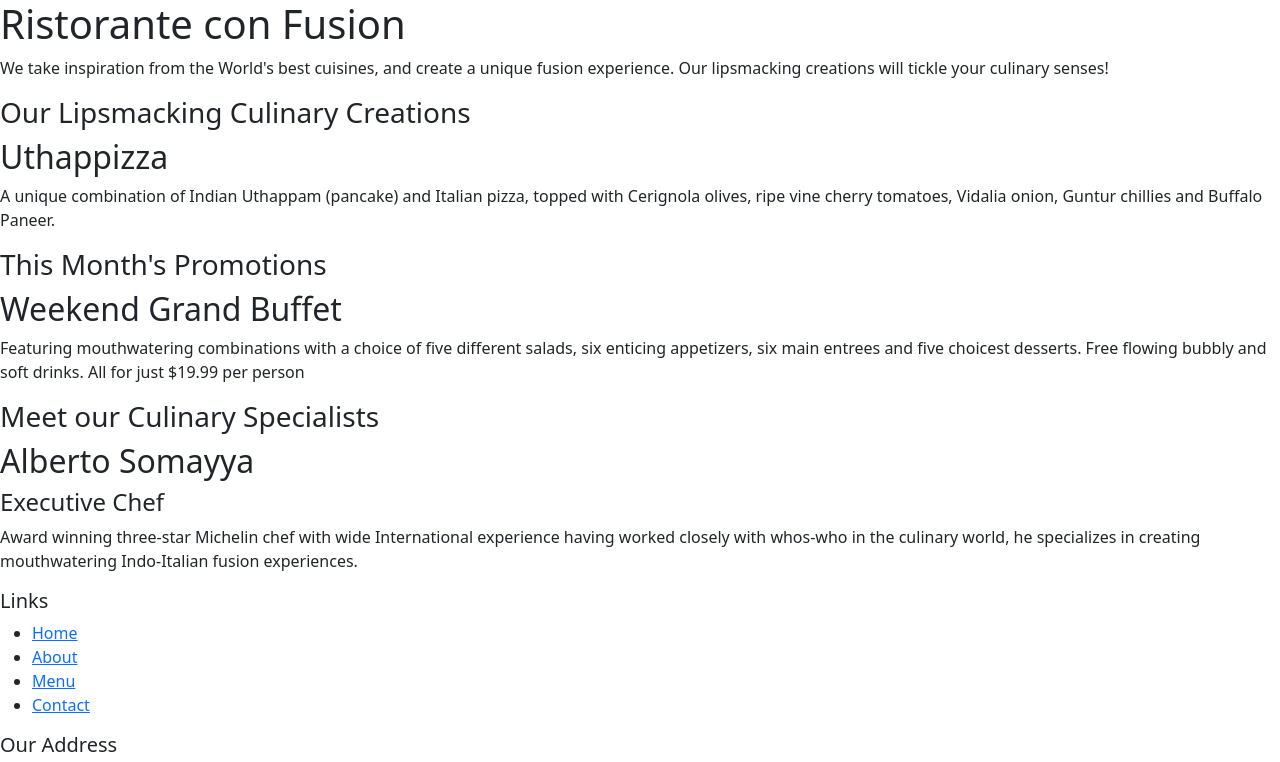
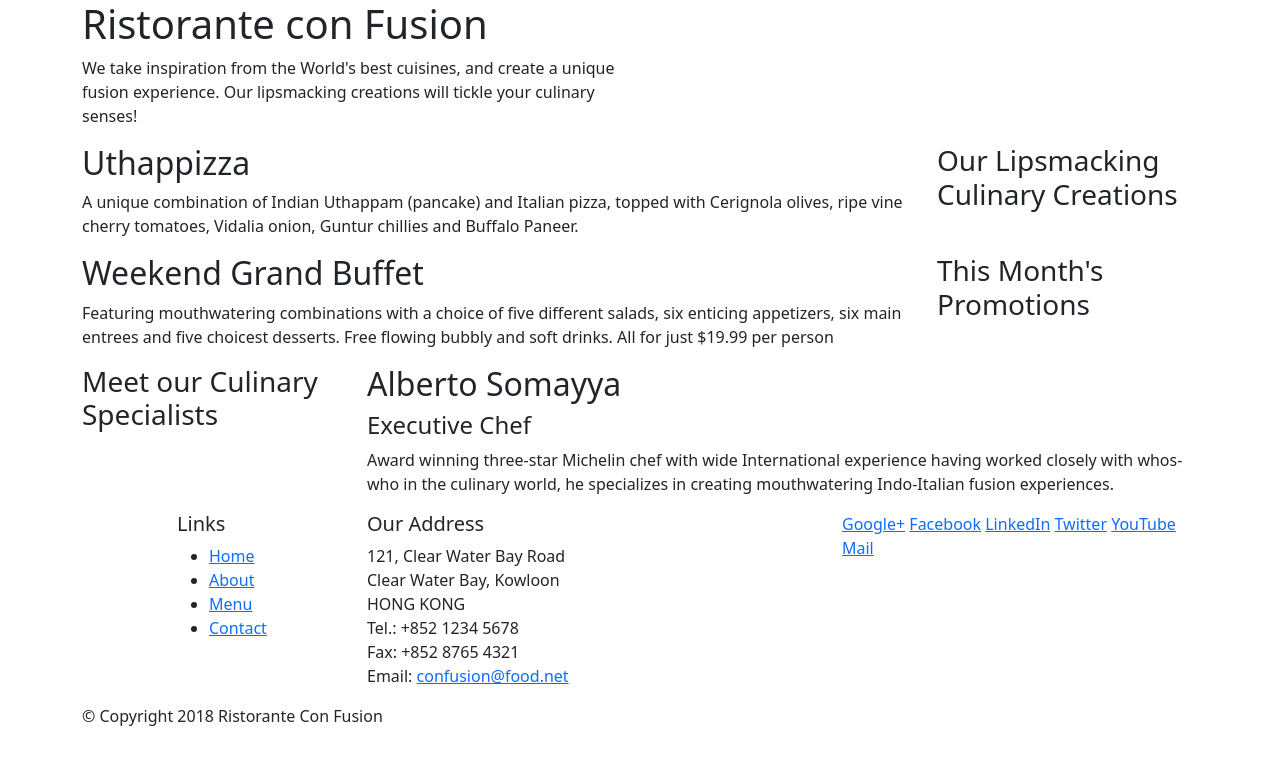
Before and after one commit to djoverbeatz29/cs-bootstrap-intro, a website: page index.html in a window 1280 px wide. Shown: the top 762 px of the page. Drawn offline with nearby package versions, Linux system fonts and the light colour scheme.

Commit message:
Added a bunch of bootstrap styling

```diff
--- a/index.html
+++ b/index.html
@@ -6,52 +6,53 @@
       <meta name="viewport" content="width=device-width, initial-scale=1, shrink-to-fit=no">
       <meta http-equiv="x-ua-compatible" content="ie=edge">
 
+
       <link rel="stylesheet" href="node_modules/bootstrap/dist/css/bootstrap.min.css">
     <title>Ristorante Con Fusion</title>
 </head>
 
 <body>
 
-    <header>
-        <div>
-            <div>
-                <div>
+    <header class="jumbotron">
+        <div class="container">
+            <div class="row">
+                <div class="col-12 col-sm-6">
                     <h1>Ristorante con Fusion</h1>
                     <p>We take inspiration from the World's best cuisines, and create a unique fusion experience. Our lipsmacking creations will tickle your culinary senses!</p>
                 </div>
-                <div>
+                <div class="col-12 col-sm">
                 </div>
             </div>
         </div>
     </header>
 
-    <div>
-        <div>
-            <div>
+    <div class="container">
+        <div class="row">
+            <div class="col-12 col-sm-4 order-sm-last col-md-3">
                 <h3>Our Lipsmacking Culinary Creations</h3>
             </div>
-            <div>
+            <div class="col col-sm order-sm-first col-md">
                 <h2>Uthappizza</h2>
                 <p>A unique combination of Indian Uthappam (pancake) and Italian pizza, topped with Cerignola olives, ripe vine cherry tomatoes, Vidalia onion, Guntur chillies and Buffalo Paneer.</p>
             </div>
         </div>
 
 
-        <div>
-            <div>
+        <div class="row">
+            <div class="col-12 col-sm-4 order-sm-last col-md-3">
                 <h3>This Month's Promotions</h3>
             </div>
-            <div>
+            <div class="col-12 col-sm order-sm-first col-md">
                 <h2>Weekend Grand Buffet</h2>
                 <p>Featuring mouthwatering combinations with a choice of five different salads, six enticing appetizers, six main entrees and five choicest desserts. Free flowing bubbly and soft drinks. All for just $19.99 per person </p>
             </div>
         </div>
 
-        <div>
-            <div>
+        <div class="row">
+            <div class="col-12 col-sm-4 col-md-3">
                 <h3>Meet our Culinary Specialists</h3>
             </div>
-            <div>
+            <div class="col-12 col-sm col-md">
                 <h2>Alberto Somayya</h2>
                 <h4>Executive Chef</h4>
                 <p>Award winning three-star Michelin chef with wide International experience having worked closely with whos-who in the culinary world, he specializes in creating mouthwatering Indo-Italian fusion experiences. </p>
@@ -60,9 +61,9 @@
     </div>
 
     <footer>
-        <div>
-            <div>
-                <div>
+        <div class="container">
+            <div class="row">
+                <div class="col-4 offset-1 col-sm-2">
                     <h5>Links</h5>
                     <ul>
                         <li><a href="#">Home</a></li>
@@ -71,7 +72,7 @@
                         <li><a href="#">Contact</a></li>
                     </ul>
                 </div>
-                <div>
+                <div class="col-7 col-sm-5">
                     <h5>Our Address</h5>
                     <address>
 		              121, Clear Water Bay Road<br>
@@ -82,7 +83,7 @@
 		              Email: <a href="mailto:confusion@food.net">confusion@food.net</a>
 		           </address>
                 </div>
-                <div>
+                <div class="col-12 col-sm-4">
                     <div>
                         <a href="http://google.com/+">Google+</a>
                         <a href="http://www.facebook.com/profile.php?id=">Facebook</a>
@@ -93,13 +94,14 @@
                     </div>
                 </div>
            </div>
-           <div>
-                <div>
+           <div class="row">
+                <div class="col-auto">
                     <p>© Copyright 2018 Ristorante Con Fusion</p>
                 </div>
            </div>
         </div>
     </footer>
+
     <script src="node_modules/jquery/dist/jquery.slim.min.js"></script>
     <script src="node_modules/popper.js/dist/umd/popper.min.js"></script>
     <script src="node_modules/bootstrap/dist/js/bootstrap.min.js"></script>
```
